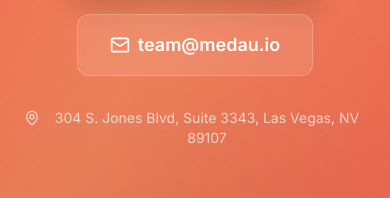
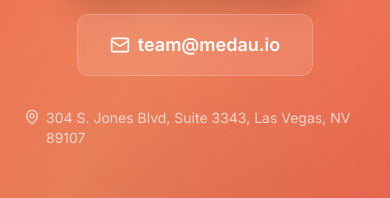
Before and after one commit to kfroemming/medau-marketing, a React (Vite) app: page / in a window 390 px wide. Shown: the part 10318-10516 px from the top of the page. Built offline with nearby package versions, Linux system fonts and the light colour scheme.

Commit message:
fix: inline location pin with address text, tighten gap

```diff
--- a/src/components/CTA.tsx
+++ b/src/components/CTA.tsx
@@ -55,12 +55,12 @@ export function CTA() {
             </a>
           </div>
 
-          <div className="mt-8 flex items-start justify-center gap-2 text-white/70">
-            <MapPin className="w-4 h-4 shrink-0 mt-0.5 sm:mt-1" />
-            <p className="text-sm sm:text-base leading-5 sm:leading-6">
+          <p className="mt-8 text-white/70 text-sm sm:text-base leading-5 sm:leading-6 flex items-start justify-center gap-1.5">
+            <MapPin className="w-4 h-4 shrink-0 mt-px" aria-hidden="true" />
+            <span className="text-left">
               304 S. Jones Blvd, Suite 3343, Las Vegas, NV 89107
-            </p>
-          </div>
+            </span>
+          </p>
 
           <p className="mt-12 text-white/40 text-sm">
             No commitment required · HIPAA-compliant demo environment · Live in under a week
```
